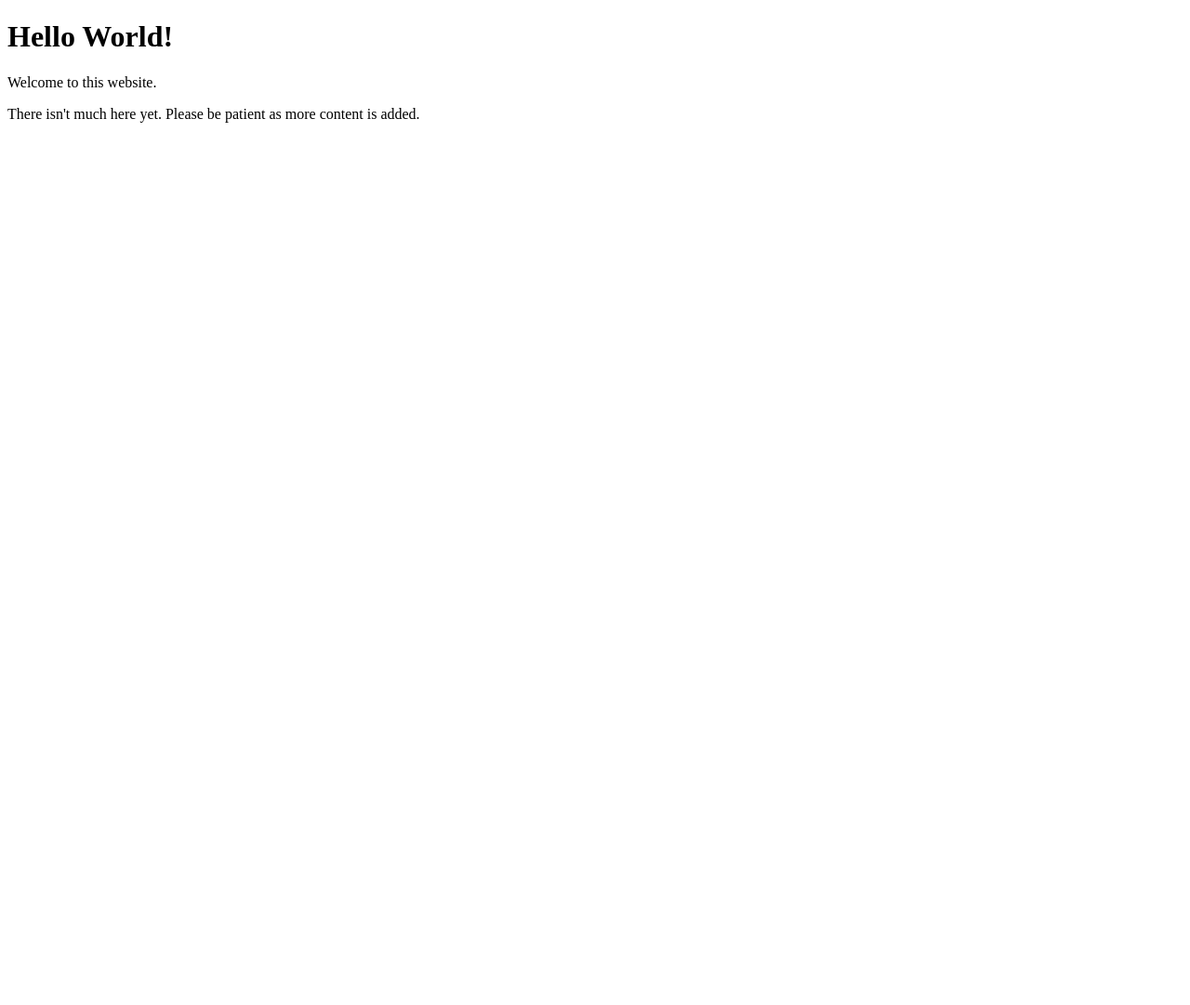
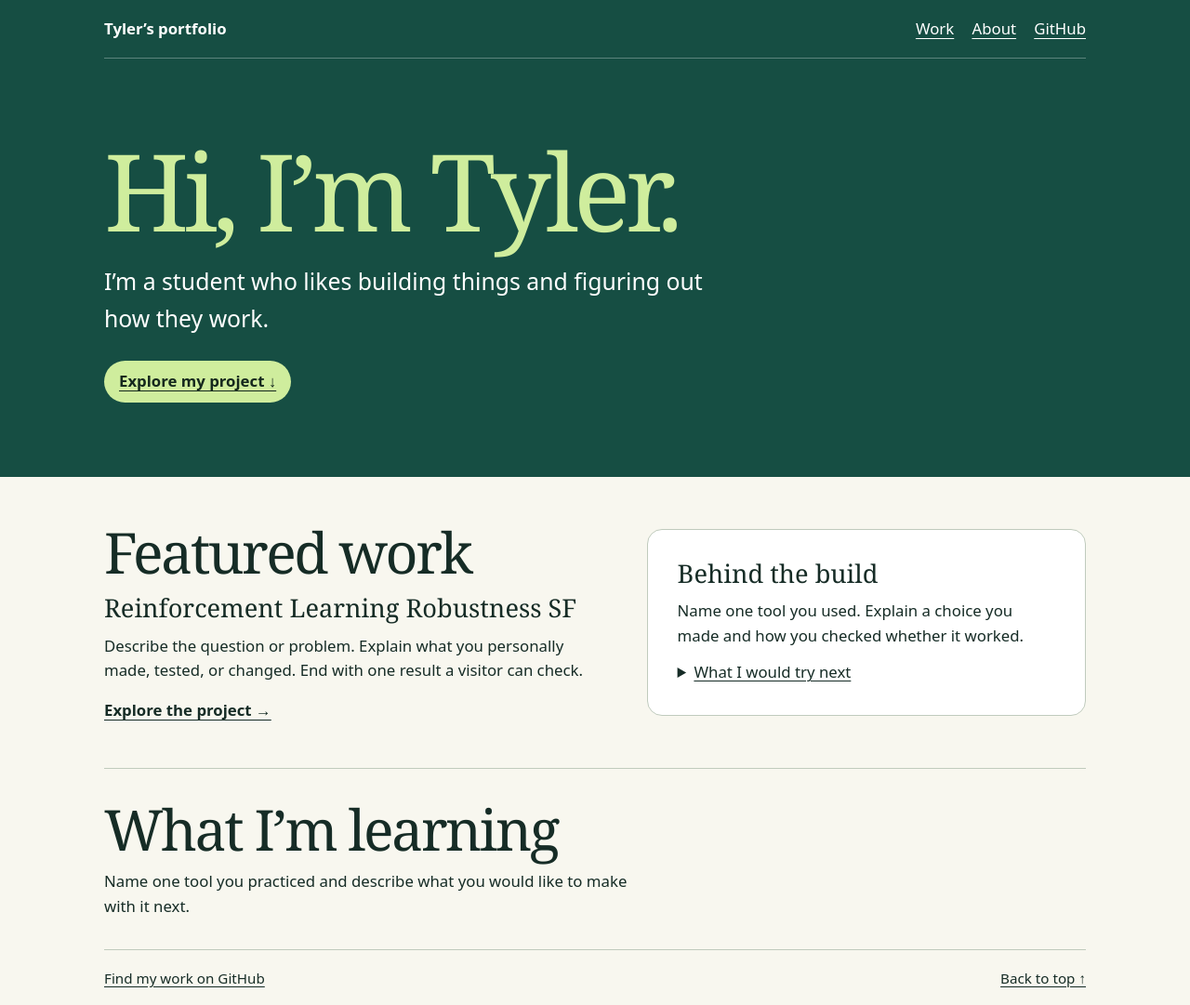
Before and after one commit to TTong519/TTong519.github.io, a plain HTML site: page index.html in a window 1280 px wide. Shown: the whole page at 93% size. Before the commit the page ends 800 px from the top, so only its background shows below. Drawn offline with Linux system fonts and the light colour scheme.

Commit message:
Enhance index.html with portfolio content and styles
Updated the title and added styling for the portfolio layout. Introduced content sections for featured work and about.

```diff
--- a/index.html
+++ b/index.html
@@ -3,11 +3,105 @@
 <head>
   <meta charset="utf-8">
   <meta name="viewport" content="width=device-width, initial-scale=1">
-  <title>Website</title>
+  <!-- EDIT 1: Give your browser tab a title. -->
+  <title>Tyler | Student portfolio</title>
+  <style>
+    :root {
+      /* EDIT 2: Try plum with #49213e and #f2cbea instead. */
+      --ink: #162c26;
+      --accent: #164e43;
+      --highlight: #cfed9d;
+      --paper: #f8f7ef;
+      --line: #c0cbbd;
+    }
+    * { box-sizing: border-box; }
+    body {
+      margin: 0;
+      background: var(--paper);
+      color: var(--ink);
+      font: 1.05rem/1.6 "DM Sans", system-ui, sans-serif;
+    }
+    .wrap { width: min(100% - 2.5rem, 66rem); margin-inline: auto; }
+    h1, h2, h3, p, figure { margin: 0; }
+    h1, h2, h3 { font-family: "Baskervville", Georgia, serif; font-weight: 500; line-height: 1.08; }
+    h1 { font-size: clamp(3.4rem, 9vw, 7.4rem); letter-spacing: -.05em; overflow-wrap: anywhere; }
+    h2 { font-size: clamp(2rem, 5vw, 3.8rem); letter-spacing: -.04em; }
+    h3 { font-size: 1.7rem; }
+    a { color: inherit; text-underline-offset: .23em; }
+    a:hover, summary:hover { text-decoration-thickness: .16em; }
+    :focus-visible { outline: 3px solid currentColor; outline-offset: 4px; }
+    header { background: var(--accent); color: white; }
+    nav, .nav-links, footer { display: flex; align-items: center; gap: 1.2rem; flex-wrap: wrap; }
+    nav, footer { justify-content: space-between; padding-block: 1.1rem; }
+    nav { border-bottom: 1px solid #ffffff4d; }
+    .hero { padding-block: clamp(2.8rem, 7vw, 5rem); }
+    .hero h1 { color: var(--highlight); }
+    .hero p { max-width: 42rem; margin-block: 1rem 1.6rem; font-size: clamp(1.1rem, 3vw, 1.55rem); }
+    .button { display: inline-block; padding: .55rem 1rem; background: var(--highlight); color: #15281d; border-radius: 2rem; font-weight: 650; }
+    .button:focus-visible { outline-color: white; }
+    .feature { display: grid; grid-template-columns: 1.1fr 1fr; align-items: center; gap: clamp(1.5rem, 5vw, 4rem); padding-block: 3rem; }
+    .feature h3, .feature p, .note p { margin-top: .8rem; }
+    .feature a { display: inline-block; margin-top: 1rem; font-weight: 650; }
+    .note { padding: clamp(1.2rem, 4vw, 2rem); border: 1px solid var(--line); border-radius: 1rem; background: #fff; }
+    .note h3 { margin-top: 0; }
+    .bar { height: .75rem; background: #e0e8df; border-radius: 1rem; overflow: hidden; }
+    .bar span { display: block; height: 100%; background: var(--accent); }
+    .measure { display: flex; justify-content: space-between; margin-top: .85rem; }
+    figcaption { margin-top: .8rem; font-size: .9rem; }
+    details { margin-top: .8rem; }
+    summary { cursor: pointer; text-decoration: underline; text-underline-offset: .2em; }
+    .about { padding-block: 2rem; border-block: 1px solid var(--line); }
+    .about p { margin-top: .65rem; max-width: 60ch; }
+    footer { font-size: .95rem; }
+    @media (max-width: 42rem) {
+      .feature { grid-template-columns: 1fr; padding-block: 2rem; }
+      .nav-links { gap: .85rem; }
+    }
+  </style>
 </head>
 <body>
-  <h1>Hello World!</h1>
-  <p>Welcome to this website.</p>
-  <p>There isn't much here yet. Please be patient as more content is added.</p>
+  <header id="top">
+    <div class="wrap">
+      <nav aria-label="Main">
+        <strong>Tyler’s portfolio</strong>
+        <div class="nav-links"><a href="#work">Work</a><a href="#about">About</a><a href="https://github.com/TTong519">GitHub</a></div>
+      </nav>
+      <div class="hero">
+        <!-- EDIT 3: Introduce yourself in your own words. -->
+        <h1>Hi, I’m Tyler.</h1>
+        <p>I’m a student who likes building things and figuring out how they work.</p>
+        <a class="button" href="#work">Explore my project ↓</a>
+      </div>
+    </div>
+  </header>
+
+  <main class="wrap">
+    <!-- EDIT 4: Tell the reader what you did and link to the actual work. -->
+    <section class="feature" id="work" aria-labelledby="work-title">
+      <div>
+        <h2 id="work-title">Featured work</h2>
+        <h3>Reinforcement Learning Robustness SF</h3>
+        <p>Describe the question or problem. Explain what you personally made, tested, or changed. End with one result a visitor can check.</p>
+        <a href="https://github.com/TTong519/RobustnessSF">Explore the project →</a>
+      </div>
+      <aside class="note">
+        <h3>Behind the build</h3>
+        <p>Name one tool you used. Explain a choice you made and how you checked whether it worked.</p>
+        <details><summary>What I would try next</summary>
+          <p>Describe one change you would test if you had another afternoon.</p>
+        </details>
+      </aside>
+    </section>
+
+    <section class="about" id="about">
+      <h2>What I’m learning</h2>
+      <!-- EDIT 5: Name one skill you practiced and one specific next step. -->
+      <p>Name one tool you practiced and describe what you would like to make with it next.</p>
+    </section>
+  </main>
+  <footer class="wrap">
+    <a href="https://github.com/TTong519">Find my work on GitHub</a>
+    <a href="#top">Back to top ↑</a>
+  </footer>
 </body>
 </html>
```
